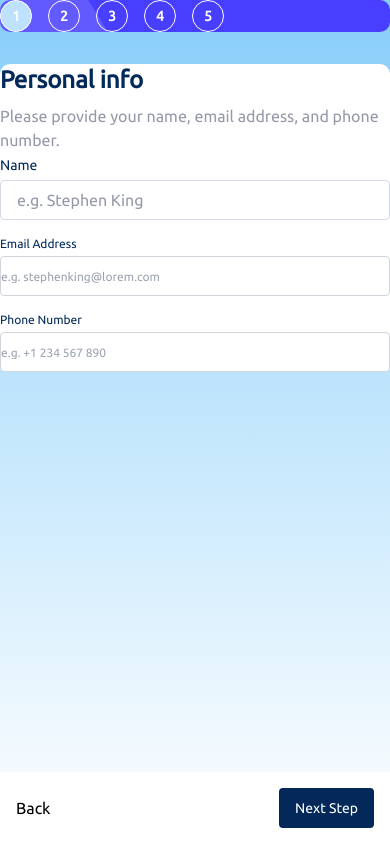
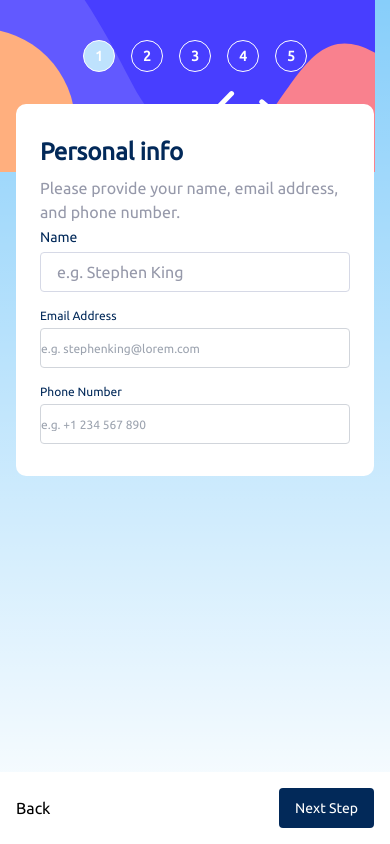
Before and after one commit to ishukhatri/multi-step-form, a Next.js app: page / in a window 390 px wide. Built offline with nearby package versions, Linux system fonts and the light colour scheme.

Commit message:
layouts both mobile and desktop working now

```diff
--- a/src/app/components/forms/FormLayout.jsx
+++ b/src/app/components/forms/FormLayout.jsx
@@ -10,7 +10,7 @@ const FormLayout = ({ title, description, onSubmit, children }) => {
 
   return (
     <div className="h-full flex flex-col justify-between">
-      <div className="form   gap-6   bg-white rounded-[10px]">
+      <div className="form mx-4 md:mx-0 gap-6 bg-white px-6 py-8 md:p-0 rounded-[10px]">
         <FormGroupIntro
           title={title}
           description={description}
--- a/src/app/page.jsx
+++ b/src/app/page.jsx
@@ -16,11 +16,12 @@ const Main = () => {
   return (
     <div
       className="outer-container md:p-4 md:w-[940px] md:h-[600px] md:bg-white flex flex-col
-    md:flex-row gap-8 md:gap-0 h-screen md:rounded-xl"
+    md:flex-row gap-8 md:gap-0 h-screen md:rounded-xl bg-mobile-bg-image bg-no-repeat md:bg-none"
     >
       <div
-        className="side-bar-with-stepper rounded-[10px] md:w-[30%] flex items-center md:pt-10 md:pl-8
-          md:items-start bg-mobile-bg-image md:bg-desktop-bg-image bg-cover bg-no-repeat"
+        className="side-bar-with-stepper md:rounded-[10px] md:w-[30%] flex items-center
+        justify-center md:justify-start pt-10 md:pl-8 md:items-start  md:bg-desktop-bg-image
+        md:bg-cover bg-no-repeat"
       >
         <Stepper></Stepper>
       </div>
```
